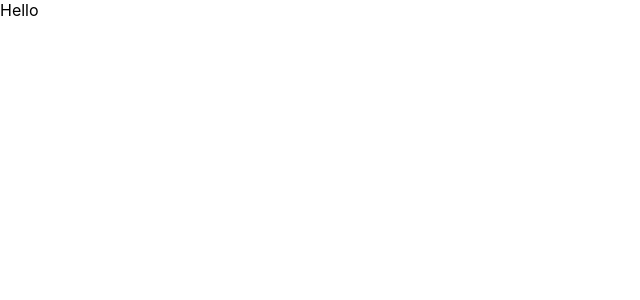
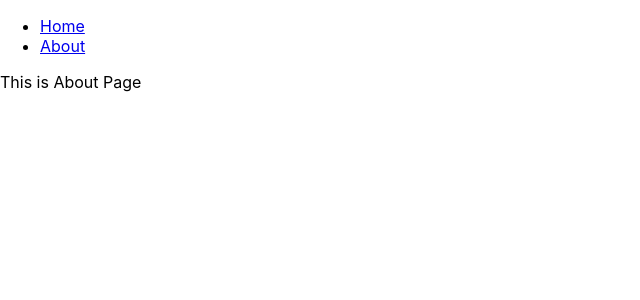
Before and after one commit to AayushiAmonkar/box-office-app, a React (Create React App) app: page /about in a window 1280 px wide. Shown: the top 300 px of the page, without its empty margins (0-640 px from the left). Built offline with nearby package versions, Linux system fonts and the light colour scheme.

Commit message:
created nav bar router dev

```diff
--- a/package.json
+++ b/package.json
@@ -8,6 +8,8 @@
     "@testing-library/user-event": "^13.5.0",
     "react": "^18.2.0",
     "react-dom": "^18.2.0",
+    "react-router": "^5.2.0",
+    "react-router-dom": "^5.2.0",
     "react-scripts": "5.0.1",
     "web-vitals": "^2.1.4"
   },
--- a/src/App.js
+++ b/src/App.js
@@ -1,7 +1,24 @@
 import React from "react";
+import { Switch, Route } from "react-router";
+import Navs from "./components/Navs";
+import Home from "./pages/Home";
+import About from "./pages/About";
 
 const App = () => {
-  return <div>Hello</div>;
+  return (
+    <div>
+      <Navs />
+      <Switch>
+        <Route exact path="/">
+          <Home />
+        </Route>
+        <Route path="/about">
+          <About />
+        </Route>
+        <Route>not found</Route>
+      </Switch>
+    </div>
+  );
 };
 
 export default App;
--- /dev/null
+++ b/src/components/Navs.jsx
@@ -0,0 +1,25 @@
+import React from "react";
+import { Link } from "react-router-dom";
+
+const Links = [
+  { to: "/", text: "Home" },
+  { to: "/about", text: "About" },
+];
+const Navs = () => {
+  return (
+    <div>
+      <ul>
+        {Links.map((items) => (
+          <li key={items.to}>
+            <Link to={items.to}>{items.text}</Link>
+          </li>
+        ))}
+        {/* <li>
+          <Link to="/">This is home page</Link>
+        </li> */}
+      </ul>
+    </div>
+  );
+};
+
+export default Navs;
--- /dev/null
+++ b/src/pages/About.jsx
@@ -0,0 +1,7 @@
+import React from "react";
+
+const About = () => {
+  return <div>This is About Page</div>;
+};
+
+export default About;
--- /dev/null
+++ b/src/pages/Home.jsx
@@ -0,0 +1,7 @@
+import React from "react";
+
+const Home = () => {
+  return <div>This is Home Page</div>;
+};
+
+export default Home;
```
Also changed, not shown: src/index.js (+9 -8 lines), 1 other file (tests, documents, lock files or other folders).
